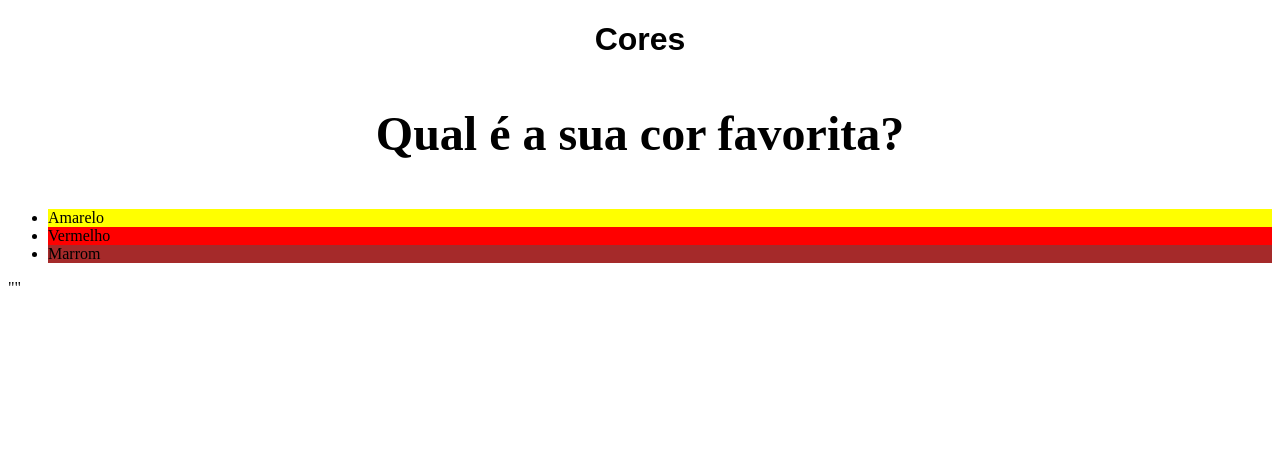
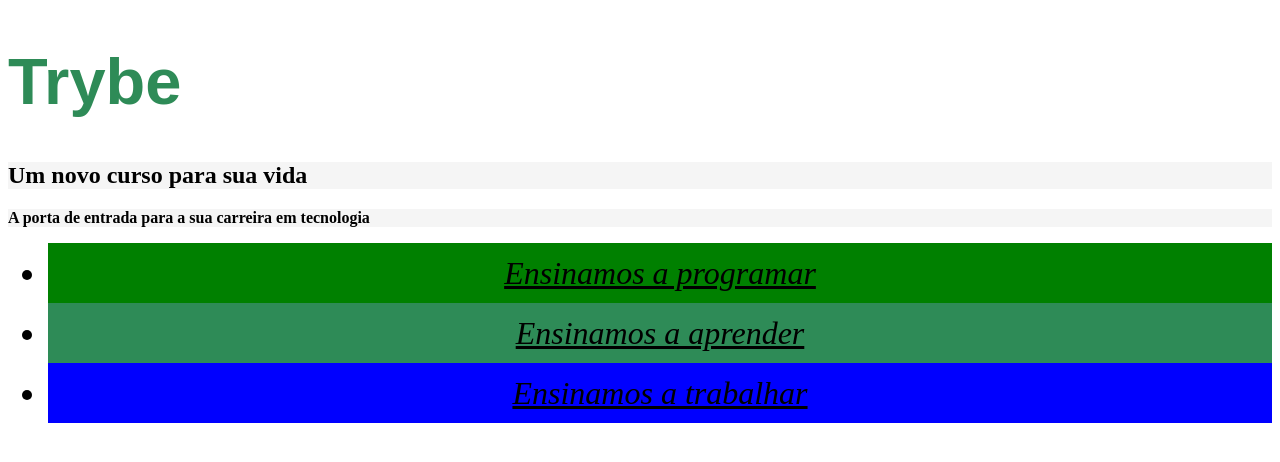
Before and after one commit to odouglasoliveira/trybe-exercicios, a plain HTML site: page fundamentos/secao-03-html-e-css/dia-02-primeiros-passos-css/index.html in a window 1280 px wide. Drawn offline with Linux system fonts and the light colour scheme.

Commit message:
adição do style.css e estilização externa

```diff
--- a/fundamentos/secao-03-html-e-css/dia-02-primeiros-passos-css/index.html
+++ b/fundamentos/secao-03-html-e-css/dia-02-primeiros-passos-css/index.html
@@ -2,42 +2,17 @@
 <html lang="pt-br">
   <head>
     <meta charset="UTF-8">
-    <title>HTML</title>
-    <style>
-      h1 {
-        font-family: sans-serif;
-        text-align: center;
-      }
-      p {
-        font-weight: 600;
-        font-size: 48px;
-        text-align: center;
-      }
-      body {
-        font-size: 16px;
-      }
-
-      #amarelo {
-        background-color: yellow;
-      }
-
-      #vermelho {
-        background-color: red;
-      }
-
-      #marrom {
-        background-color: brown;
-      }
-
-    </style>
+    <title>Trybe</title>
+    <link rel="stylesheet" href="style.css">
   </head>
   <body>
-    <h1>Cores</h1>
-    <p>Qual é a sua cor favorita?</p>
+    <h1>Trybe</h1>
+    <h2 class="cor-de-fundo">Um novo curso para sua vida</h2>
+    <p class="cor-de-fundo">A porta de entrada para a sua carreira em tecnologia</p>
     <ul>
-      <li id="amarelo">Amarelo</li>
-      <li id="vermelho">Vermelho</li>
-      <li id="marrom">Marrom</li>
+      <li id="verde">Ensinamos a programar</li>
+      <li id="verde-escuro">Ensinamos a aprender</li>
+      <li id="azul">Ensinamos a trabalhar</li>
     </ul>
   </body>
-</html>""
+</html>
--- /dev/null
+++ b/fundamentos/secao-03-html-e-css/dia-02-primeiros-passos-css/style.css
@@ -0,0 +1,37 @@
+h1 {
+    color: seagreen;
+    font-size: 65px;
+    font-family: sans-serif, Helvetica;
+  }
+
+  .cor-de-fundo {
+    background-color: whitesmoke;
+  }
+
+  p {
+    font-weight: 600;
+  }
+
+  body {
+    font-size: 16px;
+  }
+
+  li {
+    font-style: italic;
+    line-height: 60px;
+    text-align: center;
+    text-decoration: underline;
+    font-size: 2em;
+  }
+
+  #verde {
+    background-color: green;
+  }
+
+  #verde-escuro {
+    background-color: seagreen;
+  }
+
+  #azul {
+    background-color: blue;
+  }
```
